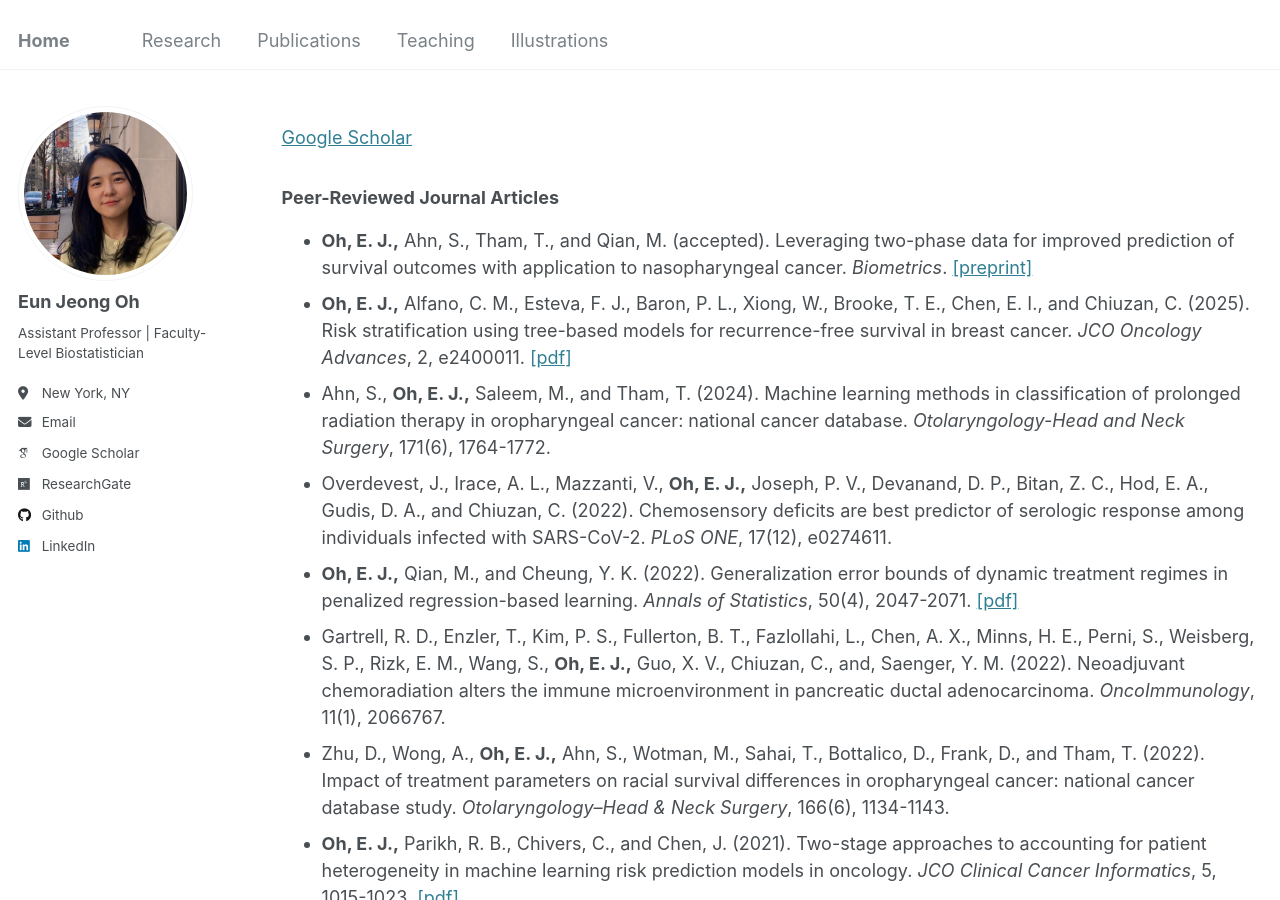
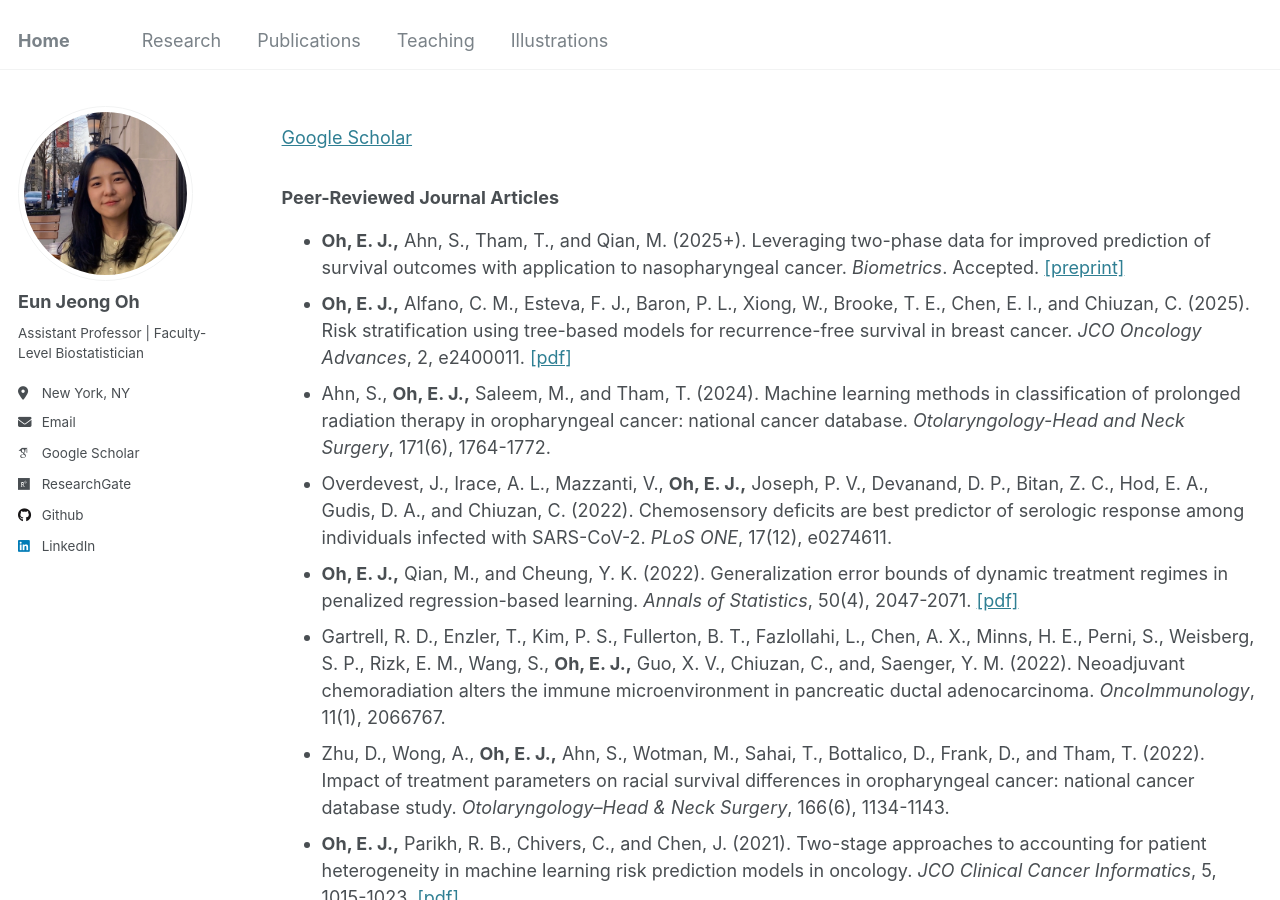
Before and after one commit to oheunj/oheunj.github.io, a Jekyll site: the page built from _pages/publications.md, in a window 1280 px wide and 900 px high. Built offline with Jekyll 4.4.1, drawn with Linux system fonts in a browser that asks for light colours; some web fonts are replaced.

Commit message:
Update publications.md

```diff
--- a/_pages/publications.md
+++ b/_pages/publications.md
@@ -12,7 +12,7 @@
 [Google Scholar](https://scholar.google.com/citations?user=zpclPhcAAAAJ&hl=en)
 
 ### Peer-Reviewed Journal Articles
-* __Oh, E. J.,__ Ahn, S., Tham, T., and Qian, M. (accepted). Leveraging two-phase data for improved prediction of survival outcomes with application to nasopharyngeal cancer. _Biometrics_. [[preprint]](https://arxiv.org/pdf/2503.16732)
+* __Oh, E. J.,__ Ahn, S., Tham, T., and Qian, M. (2025+). Leveraging two-phase data for improved prediction of survival outcomes with application to nasopharyngeal cancer. _Biometrics_. Accepted. [[preprint]](https://arxiv.org/pdf/2503.16732)
 * __Oh, E. J.,__ Alfano, C. M., Esteva, F. J., Baron, P. L., Xiong, W., Brooke, T. E., Chen, E. I., and  Chiuzan, C. (2025). Risk stratification using tree-based models for recurrence-free survival in breast cancer. _JCO Oncology Advances_, 2, e2400011. [[pdf]](https://ascopubs.org/doi/pdfdirect/10.1200/OA.24.00011)
 * Ahn, S., __Oh, E. J.,__ Saleem, M., and Tham, T. (2024). Machine learning methods in classification of prolonged radiation therapy in oropharyngeal cancer: national cancer database. _Otolaryngology-Head and Neck Surgery_, 171(6), 1764-1772.
 * Overdevest, J., Irace, A. L., Mazzanti, V., __Oh, E. J.,__ Joseph, P. V., Devanand, D. P., Bitan, Z. C., Hod, E. A., Gudis, D. A., and Chiuzan, C. (2022). Chemosensory deficits are best predictor of serologic response among individuals infected with SARS-CoV-2. _PLoS ONE_, 17(12), e0274611.
```
